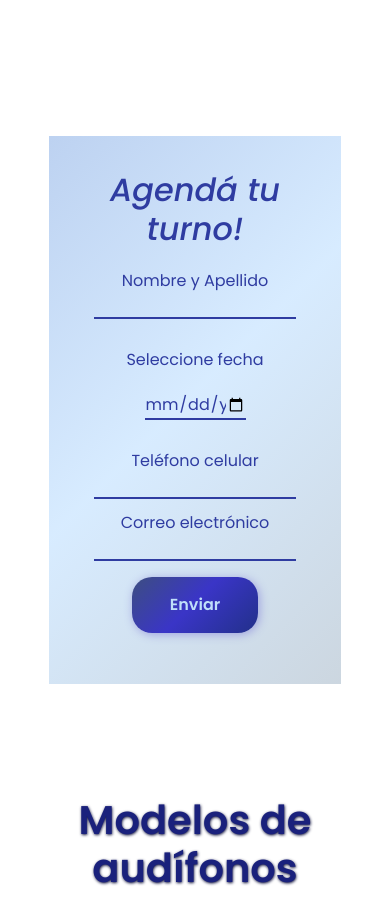
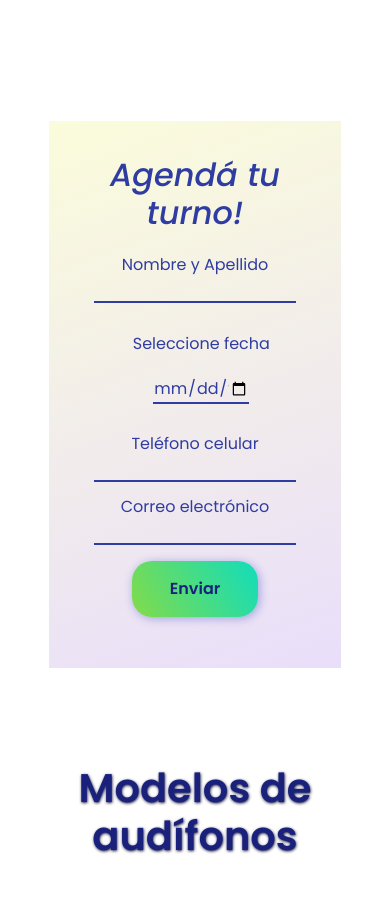
Before and after one commit to cappll-lucia/OpticaCriado_Cappellini, a website: page pages/audifonos.html in a window 390 px wide. Shown: the part 1520-2438 px from the top of the page. Drawn offline with nearby package versions, Linux system fonts and the light colour scheme; grey boxes are pictures that could not be loaded.

Commit message:
cambios imagen formularios

```diff
--- a/pages/audifonos.html
+++ b/pages/audifonos.html
@@ -99,7 +99,7 @@
                                 <input type="tel" name="tel" id="tel" class="form__input form__input--correo col-xl-12 col-lg-12">
                                 <label for="mail" class="label label--mail col-xl-12 col-lg-12">Correo electrónico</label>
                                 <input type="mail" name="mail" id="mail" class="form__input form__input--correo col-xl-12 col-lg-12">
-                                <input type="submit" value="Enviar" class="input--button col-xl-12 col-lg-12 col-md-12 col-sm-12 col-12">
+                                <input type="submit" value="Enviar" class="input--buttonAudif col-xl-12 col-lg-12 col-md-12 col-sm-12 col-12">
                             </form>
                     </div>
                 </div>
--- a/styles/_stylesAudifonos.scss
+++ b/styles/_stylesAudifonos.scss
@@ -267,12 +267,12 @@
 
 // formulario-----------
 .formulario-turnos{
-    @extend .formulario-contacto;
     background-image: none;
+    background-color: #fff;
     margin-top: 5rem;
 }
 
-.form-square{
+.form-squareAudif{
     background-image: linear-gradient(-225deg, #81a9e486 0%, #b8dcff8e 48%, #93a9bd79 100%);
 }
 .form-square-img{
@@ -301,9 +301,10 @@
             padding: 5% 0 0 0%;
             justify-content: space-around;
         }
-        .input--button{
+        .input--buttonAudif{
+            @extend .input--button;
             color: rgb(192, 223, 250);
-            background-image: linear-gradient(-225deg, #3D4E81 0%, #3a35c7 48%, #22308a 100%);
+            background-image: linear-gradient(-225deg, #3D4E81 0%, #22308a 100%);
         }
     }
 }
--- a/styles/_stylesMain.scss
+++ b/styles/_stylesMain.scss
@@ -8,7 +8,7 @@
 .form-square{
     background-image: linear-gradient(-20deg, #e9defa 0%, #fbfcdb 100%);
 }
-.form-square-img{
+.form-square-imgContacto{
     background-image: url(../gallery/Chat_Flatline.png);
     background-position: center;
     background-repeat: no-repeat;
@@ -86,7 +86,7 @@
 
   /* formulario md------- */
 @media (min-width: 768px)and (max-width: 991px){
-    .form-square-img{
+    .form-square-imgContacto{
         background-image: url(../gallery/Chat_Flatline_vertical.png);
         background-position: center;
         background-repeat: no-repeat;
--- a/styles/styles.scss
+++ b/styles/styles.scss
@@ -227,6 +227,7 @@
 }
 
 
+@import "stylesAudifonos";
 
 @import "stylesMain";
 
@@ -237,8 +238,6 @@
 @import "stylesFooter";
 
 @import "stylesLentContacto";
-
-@import "stylesAudifonos";
 
 @import "stylesRecetados";
 .bgimg {
```
Also changed, not shown: index.html (+2 -2 lines), styles/styles.css, 1 other file.
